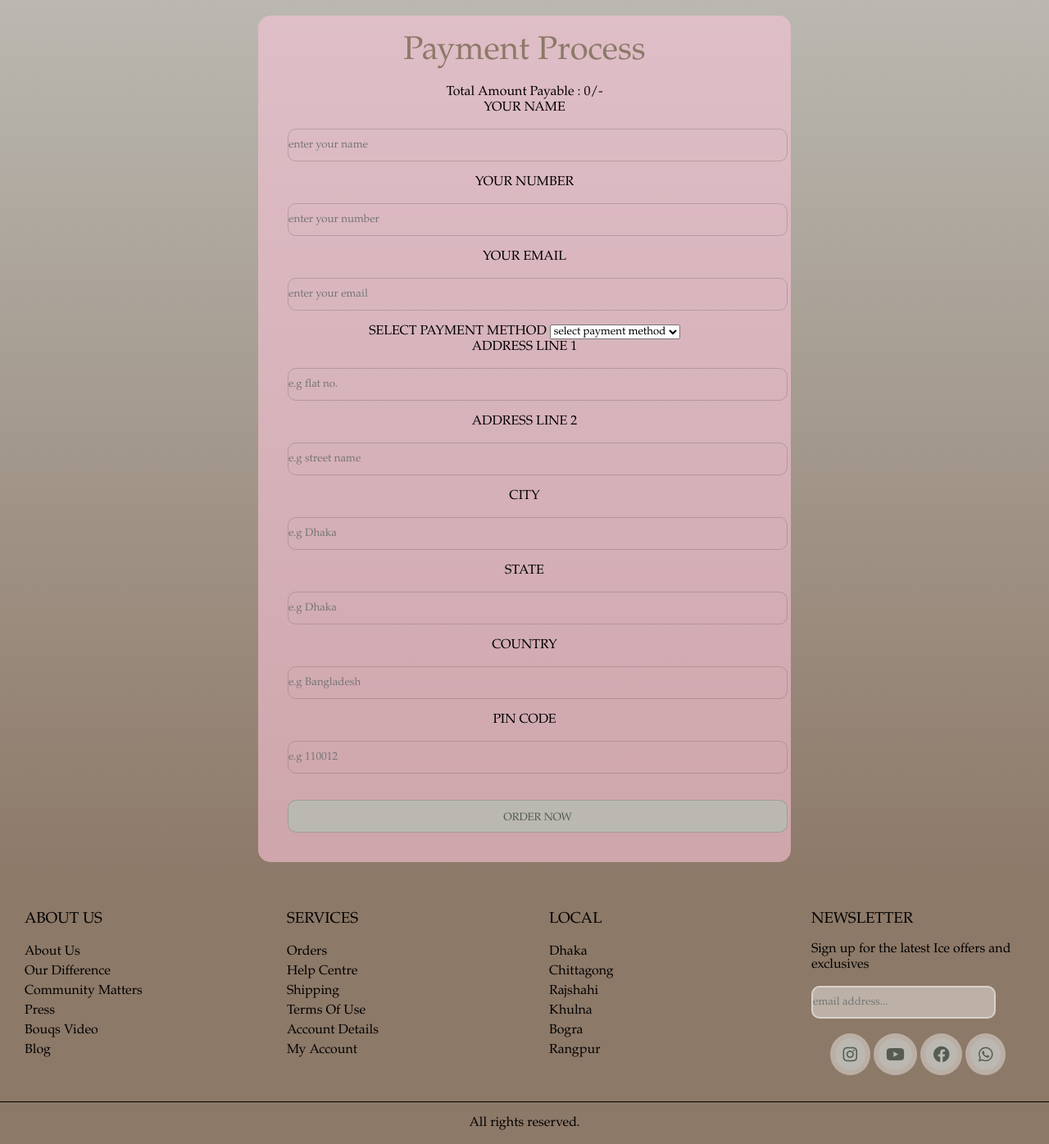
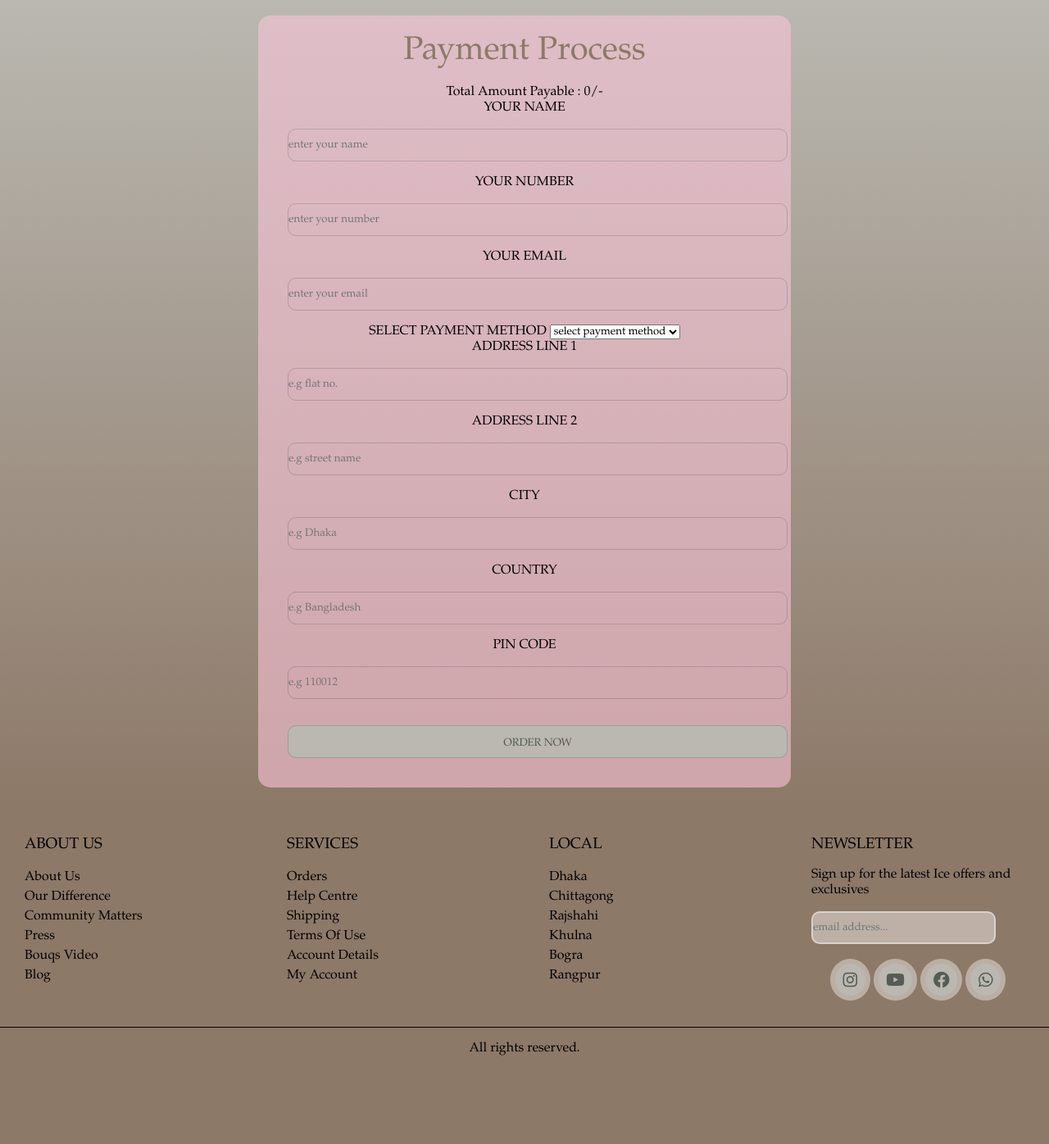
Before and after one commit to sadiaaa13/Aura-OnlineHijabStore, a PHP site: page /checkout.php in a window 1280 px wide; the page is wider, and only the part inside the window is pictured. Shown: the part 101-1497 px from the top of that part at 82% size. After the commit the page ends 1389 px from the top of that part, so only its background shows below. Run offline with PHP 8.4, Linux system fonts and the light colour scheme; the visitor is signed in with stand-in values (Sample User, id 1); data that the repository does not hold is empty; some libraries are stand-ins or nearby versions.

Commit message:
user pannel

```diff
--- a/checkout.php
+++ b/checkout.php
@@ -157,10 +157,7 @@ if (isset($_POST['order_btn'])) {
                 <label>city</label>
                 <input type="text" name="city" placeholder="e.g Dhaka">
             </div>
-            <div class="input-field">
-                <label>state</label>
-                <input type="text" name="state" placeholder="e.g Dhaka">
-            </div>
+
             <div class="input-field">
                 <label>country</label>
                 <input type="text" name="country" placeholder="e.g Bangladesh">
```
